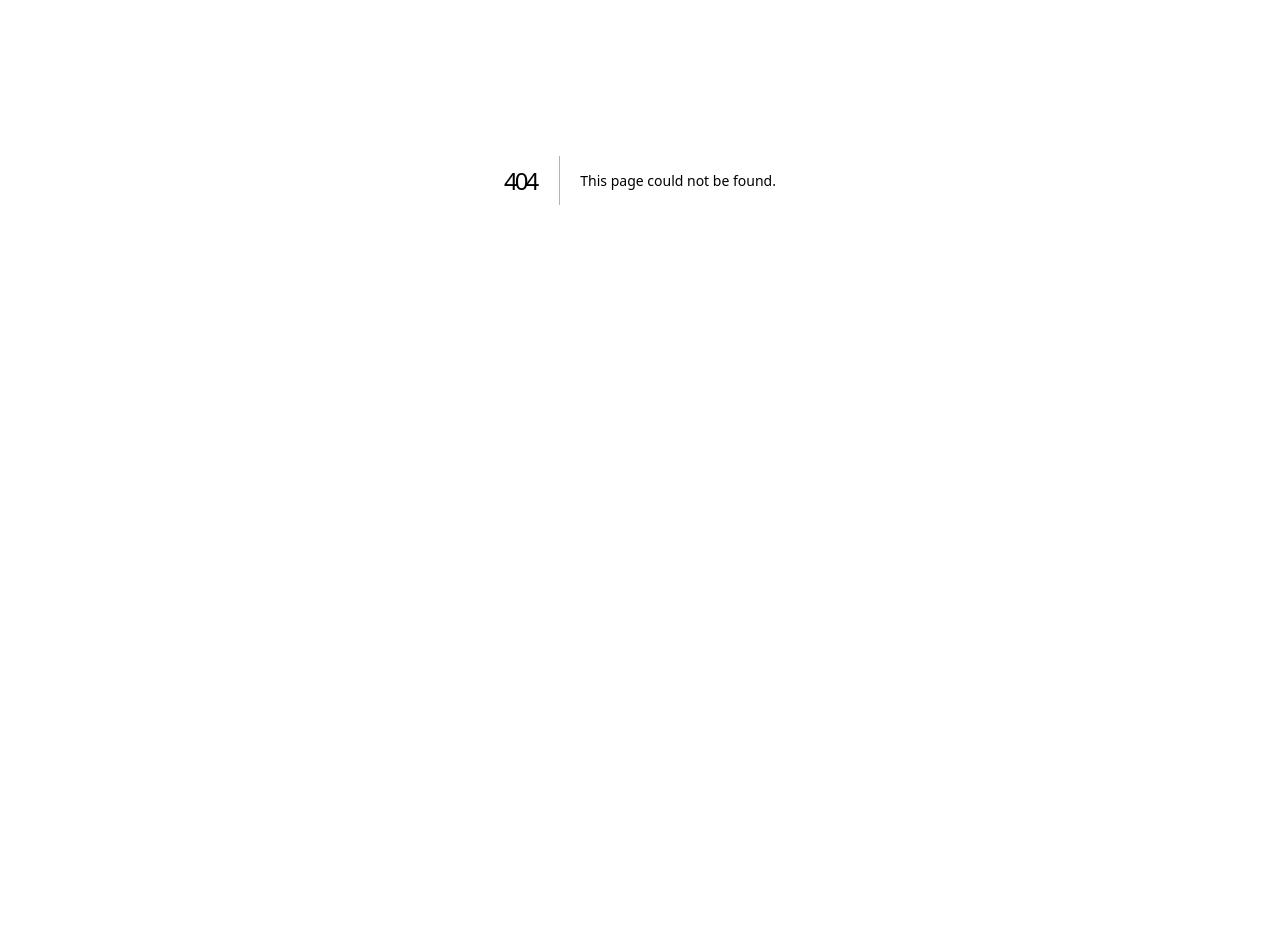
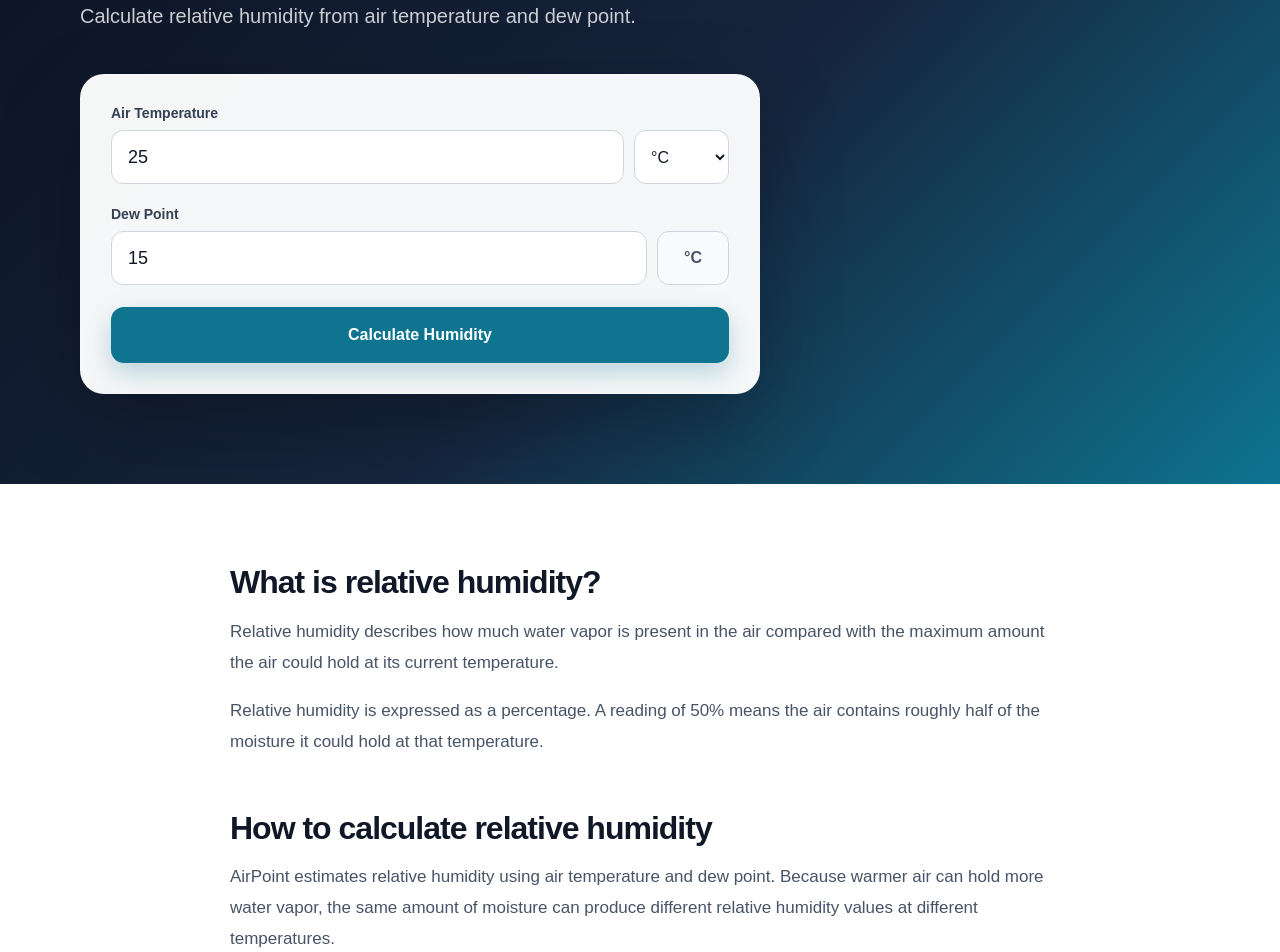
Before and after one commit to gibby6733-lab/airpoint, a Next.js app: page /humidity-calculator in a window 1280 px wide. Before the commit this address had no page. Shown: the part 220-1172 px from the top of the page. Before the commit the page ends 800 px from the top, so only its background shows below. Built offline with nearby package versions, Linux system fonts and the light colour scheme.

Commit message:
Add humidity calculator

```diff
--- /dev/null
+++ b/app/humidity-calculator/page.js
@@ -0,0 +1,303 @@
+"use client";
+
+import { useState } from "react";
+
+function calculateRelativeHumidity(tempC, dewPointC) {
+  const a = 17.27;
+  const b = 237.7;
+
+  const actual =
+    Math.exp((a * dewPointC) / (b + dewPointC));
+
+  const saturation =
+    Math.exp((a * tempC) / (b + tempC));
+
+  return Math.max(
+    0,
+    Math.min(100, 100 * (actual / saturation))
+  );
+}
+
+function fToC(f) {
+  return ((f - 32) * 5) / 9;
+}
+
+function getHumidityDescription(rh) {
+  if (rh < 30) {
+    return {
+      label: "Dry",
+      text: "The air contains relatively little moisture. Indoor air may feel dry.",
+    };
+  }
+
+  if (rh < 50) {
+    return {
+      label: "Comfortable",
+      text: "Humidity is generally within a comfortable range for many indoor environments.",
+    };
+  }
+
+  if (rh < 60) {
+    return {
+      label: "Moderate",
+      text: "Humidity is moderately elevated but is still comfortable for many people.",
+    };
+  }
+
+  if (rh < 70) {
+    return {
+      label: "Humid",
+      text: "The air contains a noticeable amount of moisture and may feel humid.",
+    };
+  }
+
+  return {
+    label: "Very humid",
+    text: "The air contains a high amount of moisture and may feel very humid.",
+  };
+}
+
+export default function HumidityCalculator() {
+  const [temperature, setTemperature] = useState("25");
+  const [dewPoint, setDewPoint] = useState("15");
+  const [unit, setUnit] = useState("C");
+  const [result, setResult] = useState(null);
+  const [error, setError] = useState("");
+
+  function calculate() {
+    const temp = Number(temperature);
+    const dp = Number(dewPoint);
+
+    if (!Number.isFinite(temp) || !Number.isFinite(dp)) {
+      setError("Enter valid temperature and dew point values.");
+      setResult(null);
+      return;
+    }
+
+    const tempC = unit === "C" ? temp : fToC(temp);
+    const dewPointC = unit === "C" ? dp : fToC(dp);
+
+    if (dewPointC > tempC) {
+      setError(
+        "Dew point cannot be higher than the air temperature."
+      );
+      setResult(null);
+      return;
+    }
+
+    const rh = calculateRelativeHumidity(tempC, dewPointC);
+
+    setError("");
+    setResult({
+      rh,
+      description: getHumidityDescription(rh),
+    });
+  }
+
+  return (
+    <main className="site">
+      <section className="hero">
+        <div className="container">
+          <div className="badge">AIRPOINT</div>
+
+          <h1>Humidity Calculator</h1>
+
+          <p className="heroText">
+            Calculate relative humidity from air temperature and dew point.
+          </p>
+
+          <div className="calculator">
+            <div className="field">
+              <label>Air Temperature</label>
+
+              <div className="inputRow">
+                <input
+                  type="number"
+                  value={temperature}
+                  onChange={(e) =>
+                    setTemperature(e.target.value)
+                  }
+                />
+
+                <select
+                  value={unit}
+                  onChange={(e) =>
+                    setUnit(e.target.value)
+                  }
+                >
+                  <option value="C">°C</option>
+                  <option value="F">°F</option>
+                </select>
+              </div>
+            </div>
+
+            <div className="field">
+              <label>Dew Point</label>
+
+              <div className="inputRow">
+                <input
+                  type="number"
+                  value={dewPoint}
+                  onChange={(e) =>
+                    setDewPoint(e.target.value)
+                  }
+                />
+
+                <span className="unit">
+                  °{unit}
+                </span>
+              </div>
+            </div>
+
+            <button onClick={calculate}>
+              Calculate Humidity
+            </button>
+
+            {error && (
+              <div className="risk">
+                <strong>Check your inputs</strong>
+                <p>{error}</p>
+              </div>
+            )}
+
+            {result && (
+              <div className="result">
+                <span className="resultLabel">
+                  RELATIVE HUMIDITY
+                </span>
+
+                <div className="resultNumber">
+                  {result.rh.toFixed(1)}%
+                </div>
+
+                <div className="risk">
+                  <strong>
+                    {result.description.label}
+                  </strong>
+
+                  <p>
+                    {result.description.text}
+                  </p>
+                </div>
+              </div>
+            )}
+          </div>
+        </div>
+      </section>
+
+      <section className="content">
+        <div className="container narrow">
+          <h2>What is relative humidity?</h2>
+
+          <p>
+            Relative humidity describes how much water vapor is
+            present in the air compared with the maximum amount
+            the air could hold at its current temperature.
+          </p>
+
+          <p>
+            Relative humidity is expressed as a percentage. A
+            reading of 50% means the air contains roughly half
+            of the moisture it could hold at that temperature.
+          </p>
+
+          <h2>How to calculate relative humidity</h2>
+
+          <p>
+            AirPoint estimates relative humidity using air
+            temperature and dew point. Because warmer air can
+            hold more water vapor, the same amount of moisture
+            can produce different relative humidity values at
+            different temperatures.
+          </p>
+
+          <h2>Humidity and dew point</h2>
+
+          <p>
+            Dew point and relative humidity describe moisture
+            from different perspectives. Dew point is the
+            temperature at which air becomes saturated, while
+            relative humidity describes how close the air is to
+            saturation at its current temperature.
+          </p>
+
+          <h2>Relative humidity guide</h2>
+
+          <div className="tableWrap">
+            <table>
+              <thead>
+                <tr>
+                  <th>Relative Humidity</th>
+                  <th>General Description</th>
+                </tr>
+              </thead>
+
+              <tbody>
+                <tr>
+                  <td>Below 30%</td>
+                  <td>Dry</td>
+                </tr>
+
+                <tr>
+                  <td>30–49%</td>
+                  <td>Comfortable</td>
+                </tr>
+
+                <tr>
+                  <td>50–59%</td>
+                  <td>Moderate</td>
+                </tr>
+
+                <tr>
+                  <td>60–69%</td>
+                  <td>Humid</td>
+                </tr>
+
+                <tr>
+                  <td>70%+</td>
+                  <td>Very humid</td>
+                </tr>
+              </tbody>
+            </table>
+          </div>
+
+          <h2>Frequently asked questions</h2>
+
+          <h3>Is relative humidity the same as dew point?</h3>
+
+          <p>
+            No. Relative humidity measures how close air is to
+            saturation at its current temperature. Dew point is
+            the temperature at which saturation would occur.
+          </p>
+
+          <h3>What is a comfortable humidity level?</h3>
+
+          <p>
+            Many indoor environments feel comfortable around
+            30% to 60% relative humidity, although individual
+            preferences and conditions vary.
+          </p>
+
+          <h3>Can relative humidity be over 100%?</h3>
+
+          <p>
+            Relative humidity is normally expressed as a
+            percentage up to 100%. Values reaching saturation
+            indicate that the air has reached its moisture
+            capacity at that temperature.
+          </p>
+        </div>
+      </section>
+
+      <footer>
+        <div className="container">
+          <strong>AirPoint</strong>
+          <span>
+            Simple weather and moisture calculations.
+          </span>
+        </div>
+      </footer>
+    </main>
+  );
+}
--- a/app/sitemap.js
+++ b/app/sitemap.js
@@ -14,6 +14,12 @@ export default function sitemap() {
       changeFrequency: "monthly",
       priority: 0.9,
     },
+{
+  url: `${baseUrl}/humidity-calculator`,
+  lastModified: new Date(),
+  changeFrequency: "monthly",
+  priority: 0.9,
+},
     {
       url: `${baseUrl}/what-is-dew-point`,
       lastModified: new Date(),
```
